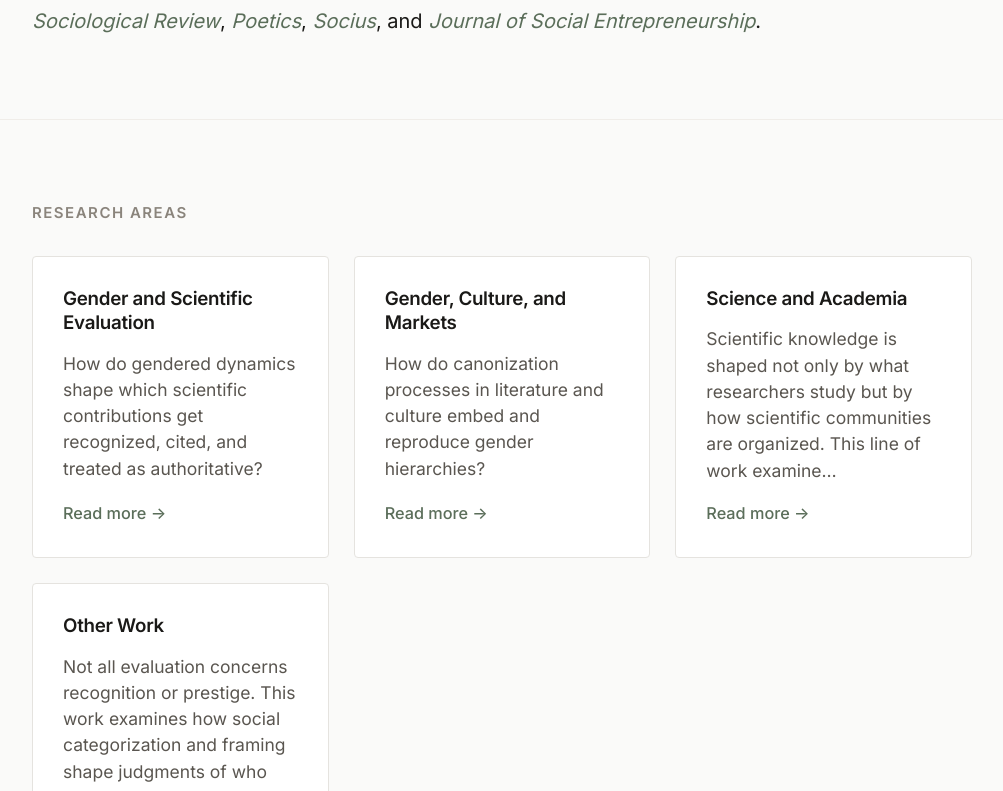
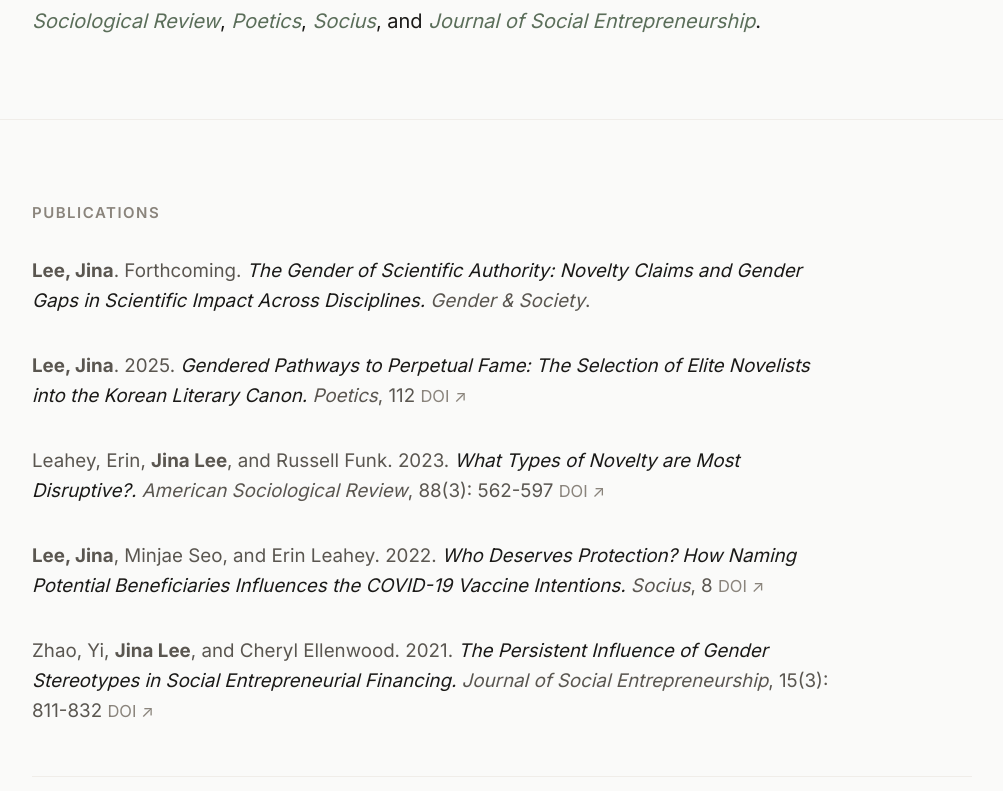
Before and after one commit to JinaLee-soc/jinalee-soc, a Next.js app: page / in a window 1280 px wide. Shown: the part 929-1720 px from the top of the page, without its empty margins (138-1141 px from the left). Built offline with nearby package versions, Linux system fonts and the light colour scheme.

Commit message:
Remove research page and simplify home navigation

```diff
--- a/src/components/Header.tsx
+++ b/src/components/Header.tsx
@@ -4,8 +4,7 @@
 import { bio } from '../content/bio'
 
 const navItems = [
-  { href: '/', label: 'Home' },
-  { href: '/research', label: 'Research' },
+  { href: '/', label: 'Research' },
   { href: '/teaching', label: 'Teaching' },
   { href: '/cv', label: 'CV' },
 ]
--- a/src/pages/index.tsx
+++ b/src/pages/index.tsx
@@ -2,20 +2,10 @@
 import Layout from '../components/Layout'
 import LinkButton from '../components/LinkButton'
 import { useState } from 'react'
-import ResearchCard from '../components/ResearchCard'
 import PublicationItem from '../components/PublicationItem'
 import { bio } from '../content/bio'
 import { site, basePath } from '../content/site'
-import { researchPrograms } from '../content/research'
 import { journalArticles, worksInProgress } from '../content/publications'
-
-// Research card summaries (shorter than full overview)
-const researchCardSummaries: Record<string, string> = {
-  'scientific-evaluation':
-    'How do gendered dynamics shape which scientific contributions get recognized, cited, and treated as authoritative?',
-  'cultural-evaluation':
-    'How do canonization processes in literature and culture embed and reproduce gender hierarchies?',
-}
 
 export default function Home() {
   const [emailCopied, setEmailCopied] = useState(false)
@@ -95,29 +85,6 @@
           </div>
         </section>
 
-        {/* ===== Research Areas ===== */}
-        <section
-          className="section"
-          aria-labelledby="research-heading"
-          style={{ borderTop: '1px solid var(--color-border-light)', paddingTop: 'var(--space-16)' }}
-        >
-          <div className="container container--wide">
-            <p className="section__heading" id="research-heading">
-              Research Areas
-            </p>
-            <div className="research-grid">
-              {researchPrograms.map((program) => (
-                <ResearchCard
-                  key={program.id}
-                  id={program.id}
-                  title={program.title}
-                  description={researchCardSummaries[program.id] || program.overview.slice(0, 140) + '…'}
-                />
-              ))}
-            </div>
-          </div>
-        </section>
-
         {/* ===== Publications ===== */}
         <section
           className="section"
```
Also changed, not shown: src/pages/research.tsx (deleted, +0 -97 lines).
